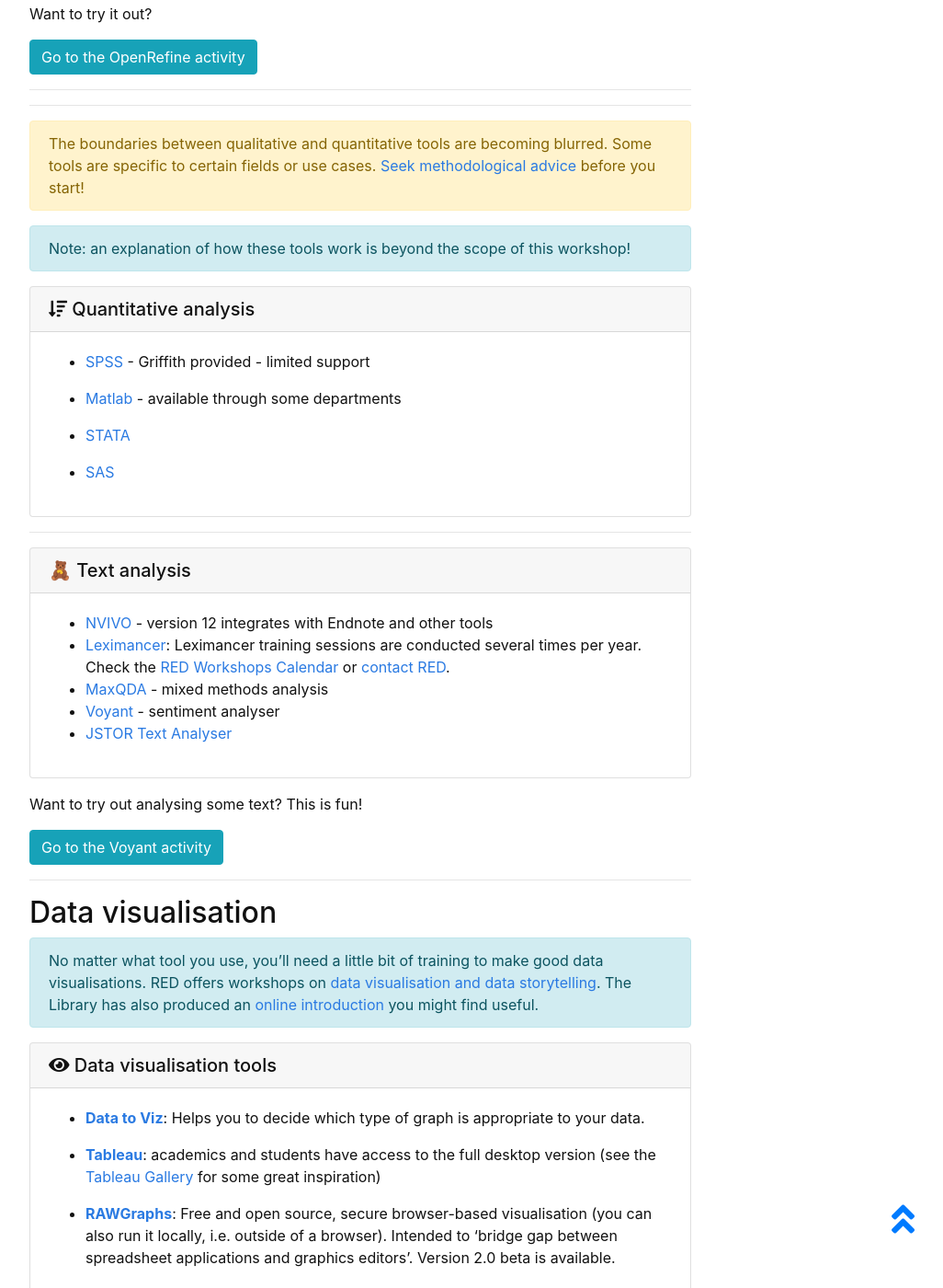
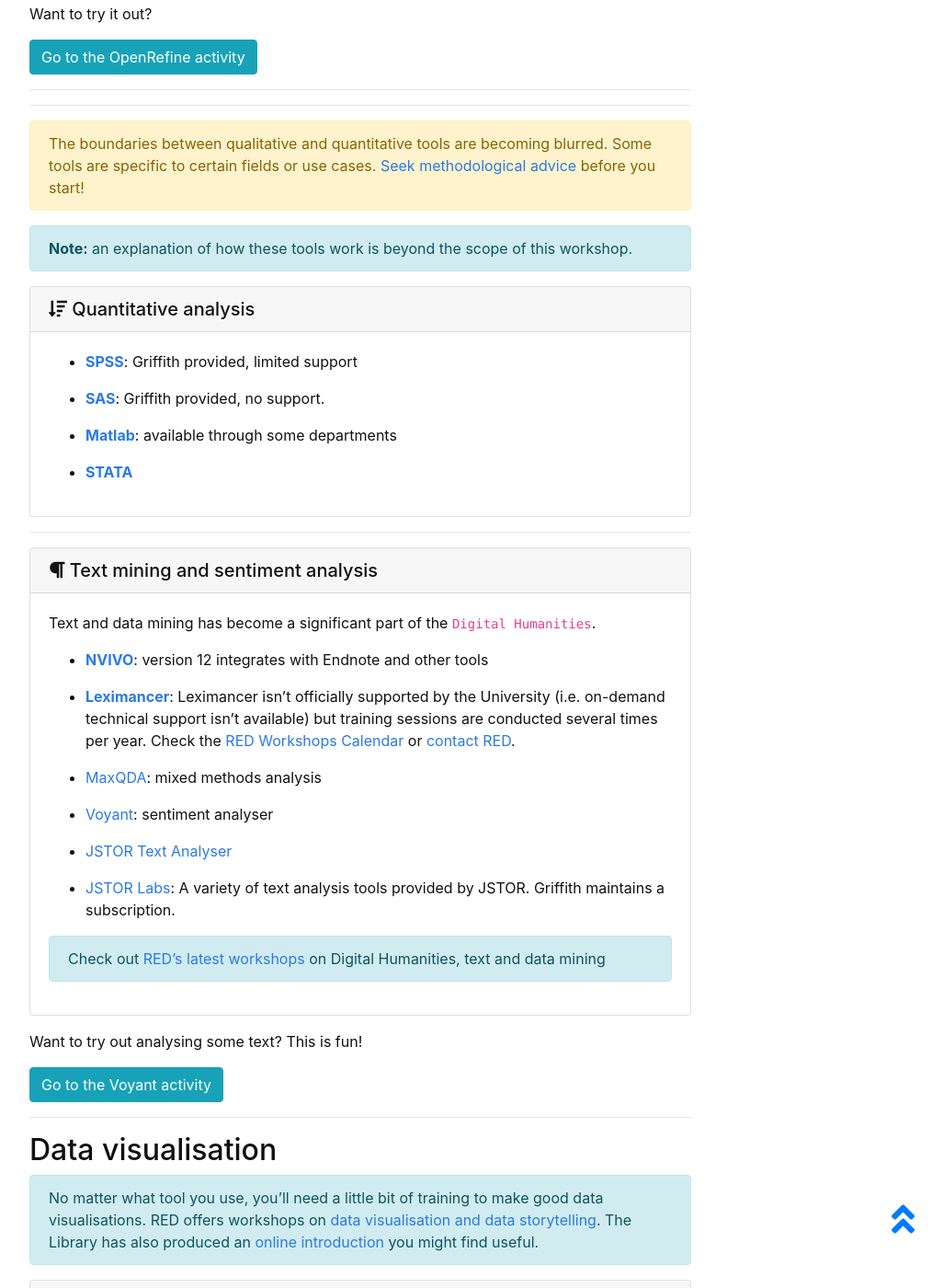
Before and after one commit to GriffithUniLibrary/digital-tools-modular, a Jekyll site: the page built from content/3-analysis.md, in a window 1280 px wide and 1400 px high, scrolled down 530 px. Shown: the whole window at 92% size, without its empty margins (248-1274 px from the left). Built offline with Jekyll 4.4.1, drawn with Linux system fonts in a browser that asks for light colours.

```diff
--- a/content/3-analysis-stats.md
+++ b/content/3-analysis-stats.md
@@ -6,19 +6,19 @@ The boundaries between qualitative and quantitative tools are becoming blurred.
 
 
 {% capture outofscope %}
-Note: an explanation of how these tools work is beyond the scope of this workshop!
+**Note:** an explanation of how these tools work is beyond the scope of this workshop.
 {% endcapture %}
 
 {% include alert.html text=outofscope color="info" %}
 
 {% capture quant %}
- - [SPSS](https://www.griffith.edu.au/student-computing/available-software) - Griffith provided - limited support
+ - **[SPSS](https://www.griffith.edu.au/student-computing/available-software)**: Griffith provided, limited support
 
- - [Matlab](https://www.mathworks.com/products/matlab.html) - available through some departments
+  - **[SAS](https://www.griffith.edu.au/student-computing/available-software)**: Griffith provided, no support.
 
- - [STATA](https://www.stata.com/)
+ - **[Matlab](https://www.mathworks.com/products/matlab.html)**: available through some departments
 
- - [SAS](https://www.griffith.edu.au/student-computing/available-software)
+ - **[STATA](https://www.stata.com/)**
 
  {% endcapture %}
 
--- a/content/3-analysis-text.md
+++ b/content/3-analysis-text.md
@@ -1,12 +1,24 @@
 {% capture textanalysis %}
-- [NVIVO](https://www.griffith.edu.au/student-computing/available-software) - version 12 integrates with Endnote and other tools
-- [Leximancer](https://www.griffith.edu.au/student-computing/available-software): Leximancer training sessions are conducted several times per year. Check the [RED Workshops Calendar](https://app.secure.griffith.edu.au/events/category/researcher-education-and-development) or [contact RED](mailto:red@griffith.edu.au).
-- [MaxQDA](https://www.maxqda.com/) - mixed methods analysis
-- [Voyant](http://voyant-tools.org) - sentiment analyser
+
+Text and data mining has become a significant part of the `Digital Humanities`.
+
+- **[NVIVO](https://www.griffith.edu.au/student-computing/available-software)**: version 12 integrates with Endnote and other tools
+
+- **[Leximancer](https://www.griffith.edu.au/student-computing/available-software)**: Leximancer isn't officially supported by the University (i.e. on-demand technical support isn't available) but training sessions are conducted several times per year. Check the [RED Workshops Calendar](https://app.secure.griffith.edu.au/events/category/researcher-education-and-development) or [contact RED](mailto:red@griffith.edu.au).
+
+- [MaxQDA](https://www.maxqda.com/): mixed methods analysis
+
+- [Voyant](http://voyant-tools.org): sentiment analyser
+
 - [JSTOR Text Analyser](https://www.jstor.org/analyze/)
+
+- [JSTOR Labs](http://labs.jstor.org.libraryproxy.griffith.edu.au/): A variety of text analysis tools provided by JSTOR. Griffith maintains a subscription.
+
+{% include alert.html color="info" text="Check out [RED's latest workshops](https://www.griffith.edu.au/research/research-services/researcher-education-development/workshop-calendar) on Digital Humanities, text and data mining" %}
+
 {% endcapture %}
 
-{% include card.html header="🧸 Text analysis" text=textanalysis %}
+{% include card.html header="<i class='fas fa-paragraph'></i> Text mining and sentiment analysis" text=textanalysis %}
 
 Want to try out analysing some text? This is fun!
 
```
Also changed, not shown: content/activity-tableau.md (added, +105 -0 lines), content/activity-voyant.md (added, +22 -0 lines).
